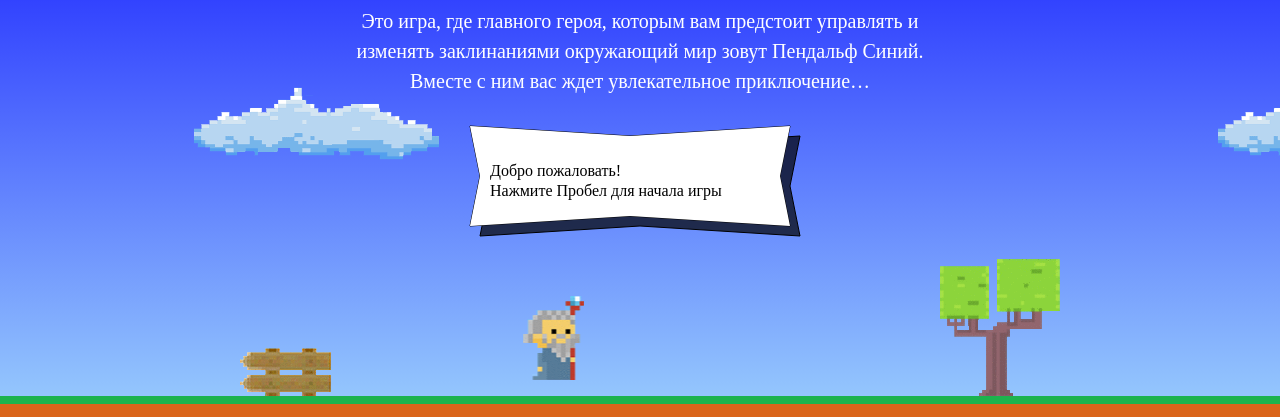
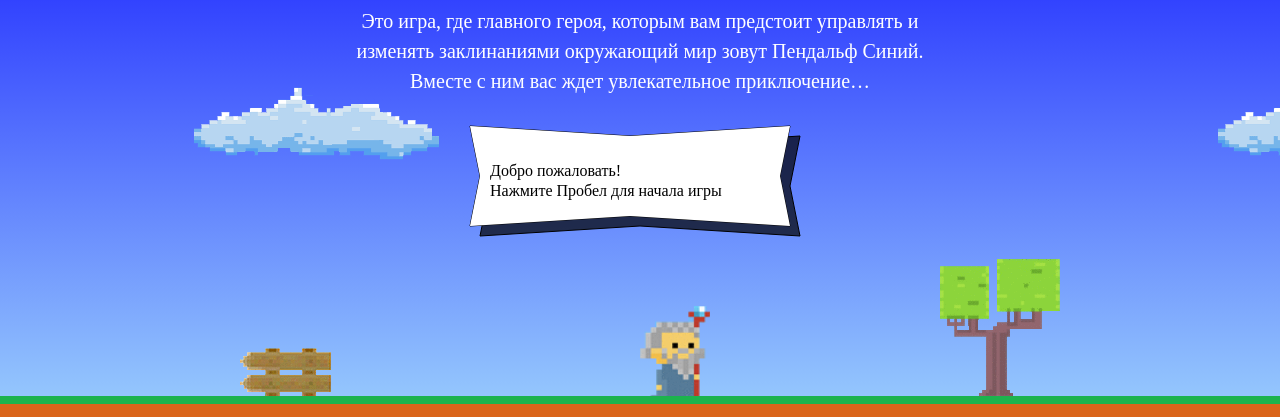
Before and after one commit to ShamilWeb/772513-code-and-magick-18, a website: page index.html in a window 1280 px wide. Shown: the part 203-620 px from the top of the page. Drawn offline with Linux system fonts and the light colour scheme; a web font is replaced by a local one.

Commit message:
Первый коммит

```diff
--- a/index.html
+++ b/index.html
@@ -181,6 +181,24 @@
   </div>
 </template>
 
+<script>
+var fireballSize=22;
+var getFireballSpeed=function(left) {
+  return left ? 5 : 2;
+}
+  var wizardSpeed =3;
+  var wizardWidth =70;
+  var getWizardHeight = function () {
+  return 1.337 * wizardWidth;
+  }
+  var getWizardX = function (width) {
+    return width / 2;
+  }
+  var getWizardY = function (height) {
+    return height - 90;
+  }
+</script>
+
 <script src="js/game.js"></script>
 
 </body>
```
